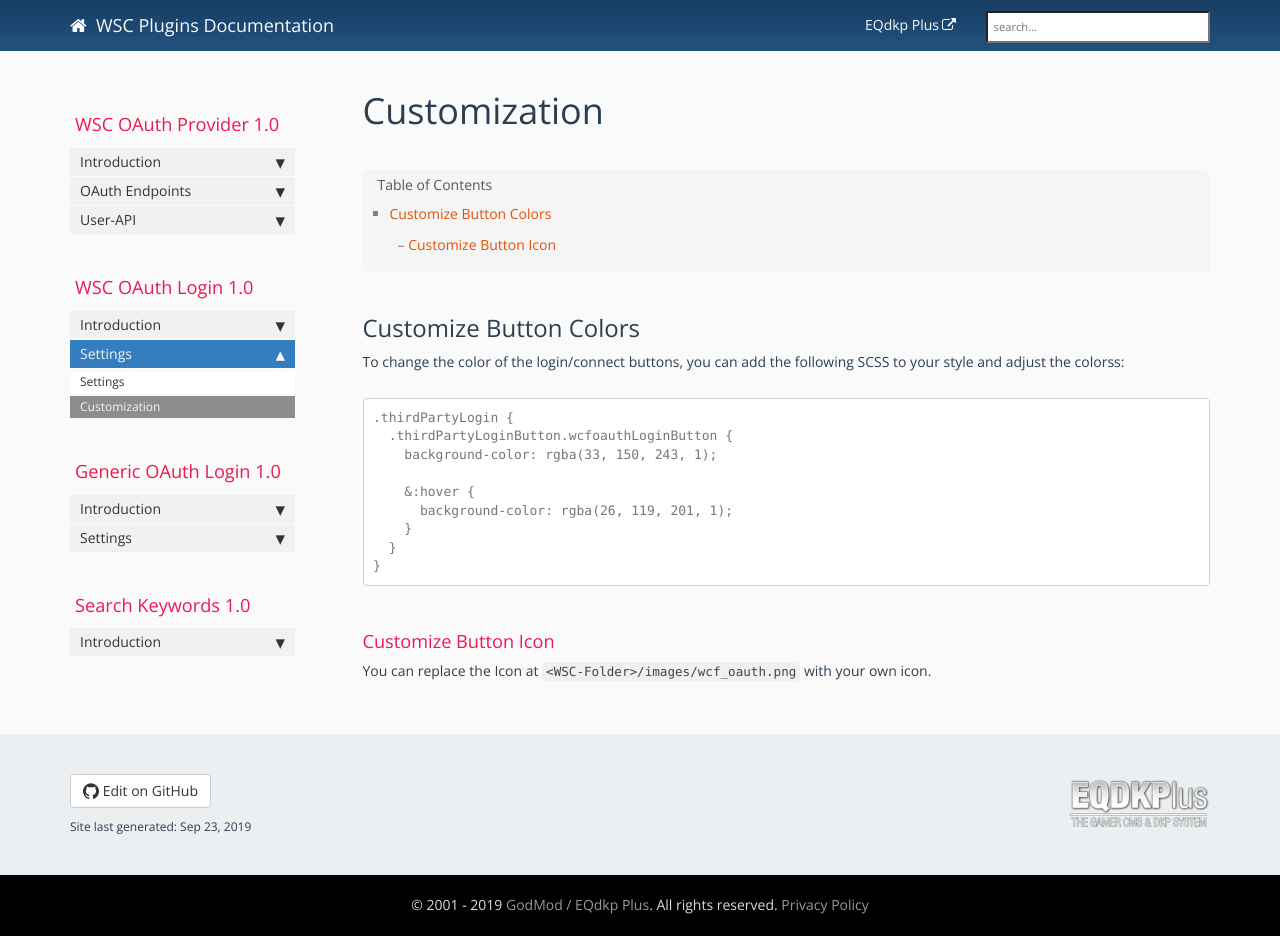
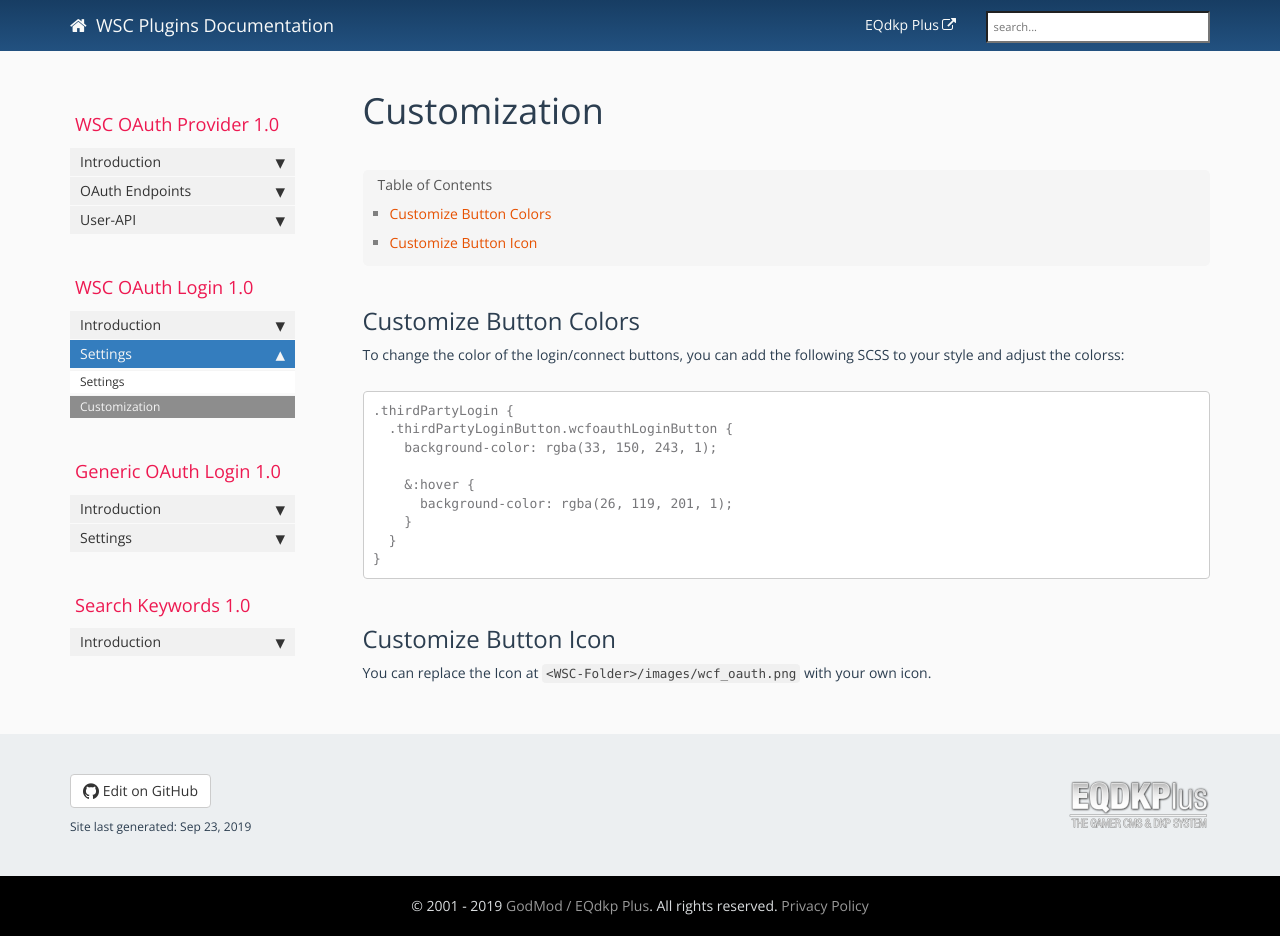
Before and after one commit to GodMod/godmod.github.io, a Jekyll site: the page built from pages/wscoauth/wscoauth_custom.md, in a window 1280 px wide and 936 px high. Built offline with Jekyll 4.4.1, drawn with Linux system fonts in a browser that asks for light colours; nearby versions of some CDN libraries; library files that are not in the unit come from our copies.

Commit message:
Small fix

````diff
--- a/pages/wscoauth/wscoauth_custom.md
+++ b/pages/wscoauth/wscoauth_custom.md
@@ -21,7 +21,7 @@ To change the color of the login/connect buttons, you can add the following SCSS
 }
 ```
 
-### Customize Button Icon
+## Customize Button Icon
 
 You can replace the Icon at `<WSC-Folder>/images/wcf_oauth.png` with your own icon.
 
````
